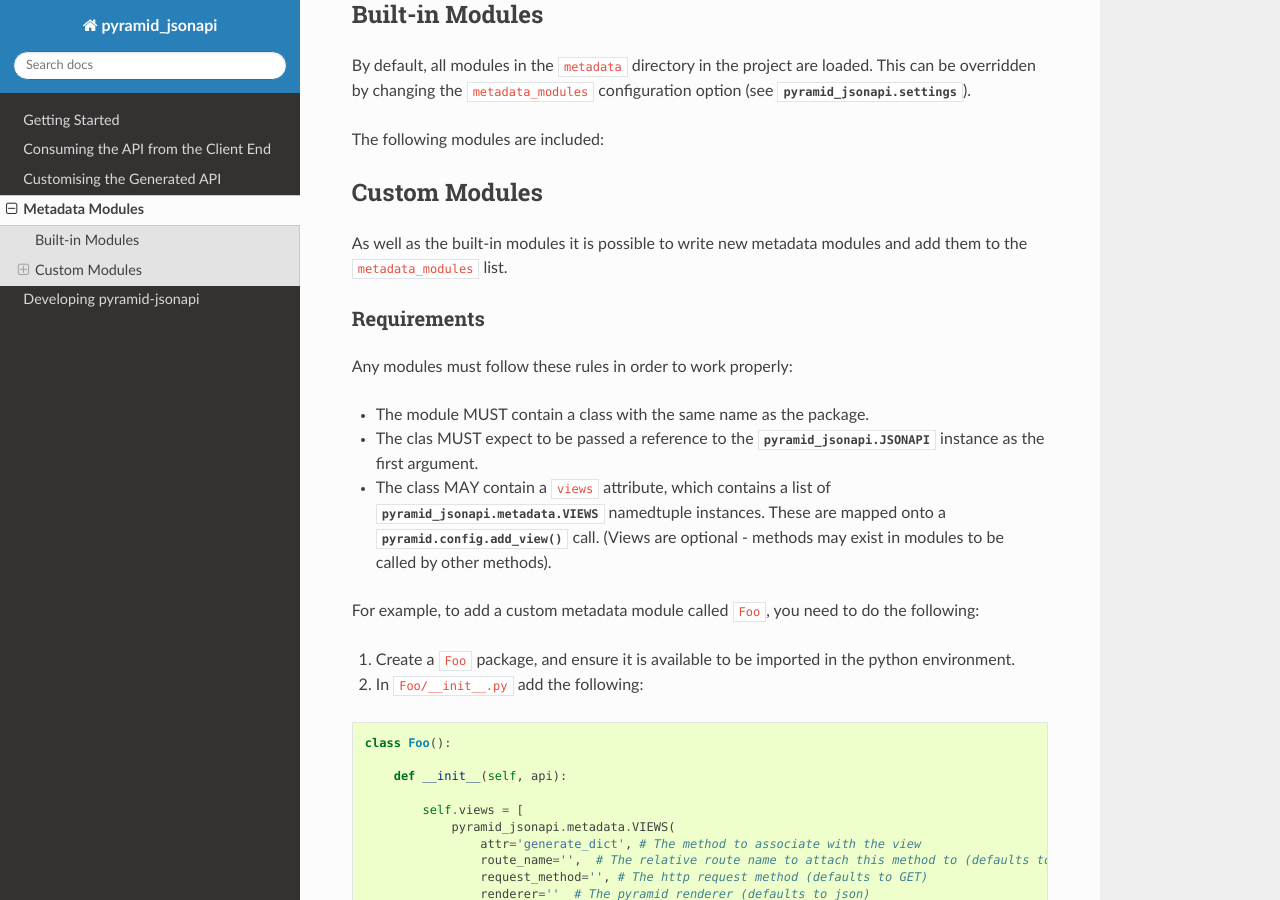
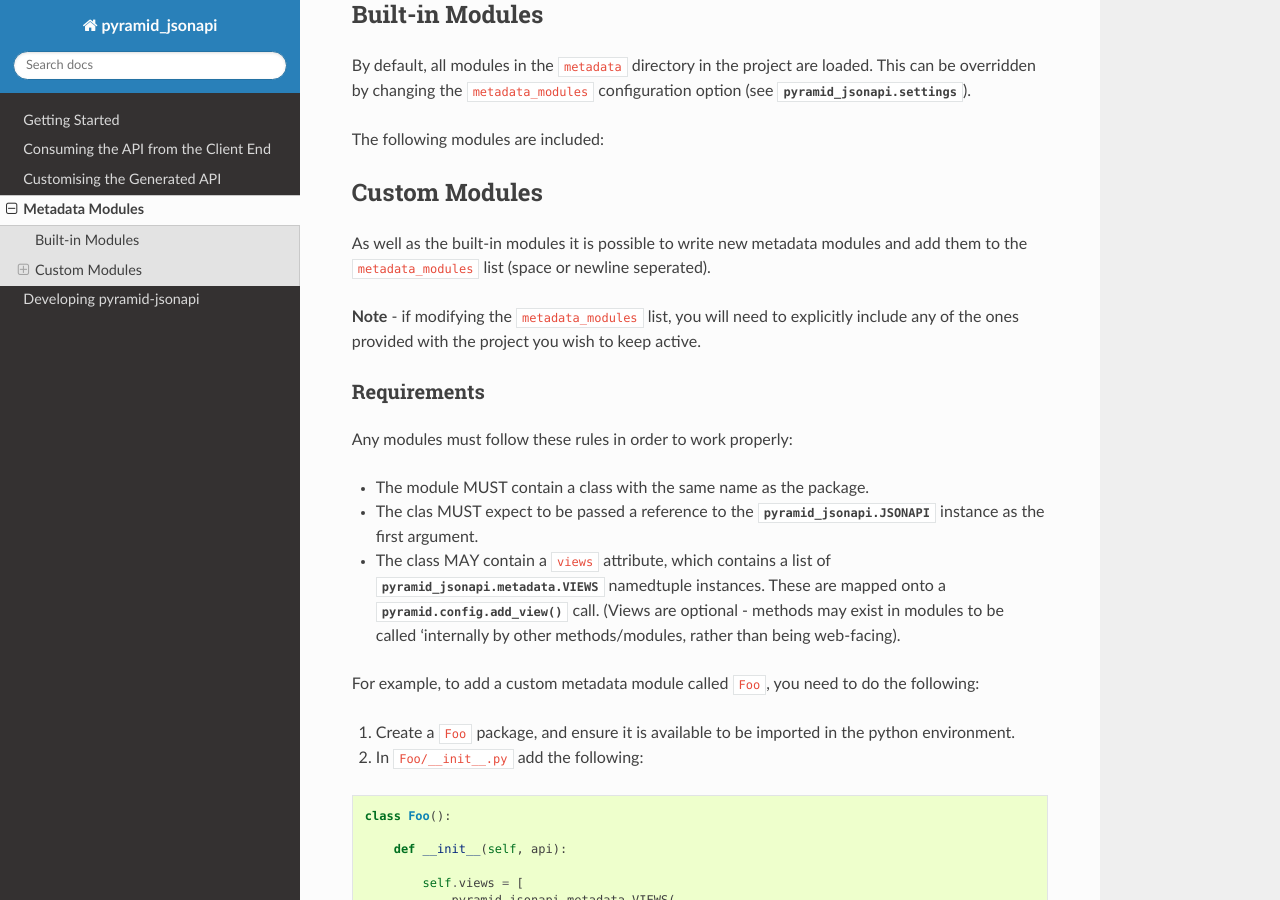
Before and after one commit to colinhiggs/pyramid-jsonapi, a Sphinx documentation site: the page built from docs/source/metadata.rst, in a window 1280 px wide and 900 px high, scrolled down 261 px. Built offline with Sphinx 7.4.7 and the Read the Docs theme 2.0.0, drawn with Linux system fonts in a browser that asks for light colours; pages that are not in the unit, such as notebooks, are missing from menus.

Commit message:
More metadata docs.

```diff
--- a/docs/source/metadata.rst
+++ b/docs/source/metadata.rst
@@ -20,7 +20,10 @@
 --------------
 
 As well as the built-in modules it is possible to write new metadata modules and add them to
-the ``metadata_modules`` list.
+the ``metadata_modules`` list (space or newline seperated).
+
+**Note** - if modifying the ``metadata_modules`` list, you will need to explicitly
+include any of the ones provided with the project you wish to keep active.
 
 Requirements
 ^^^^^^^^^^^^
@@ -30,7 +33,8 @@
 * The module MUST contain a class with the same name as the package.
 * The clas MUST expect to be passed a reference to the :class:`pyramid_jsonapi.JSONAPI` instance as the first argument.
 * The class MAY contain a ``views`` attribute, which contains a list of :class:`pyramid_jsonapi.metadata.VIEWS` namedtuple instances.  These are mapped onto a
-  :func:`pyramid.config.add_view` call. (Views are optional - methods may exist in modules to be called by other methods).
+  :func:`pyramid.config.add_view` call.
+  (Views are optional - methods may exist in modules to be called 'internally by other methods/modules, rather than being web-facing).
 
 
 For example, to add a custom metadata module called ``Foo``, you need to do the following:
@@ -68,4 +72,5 @@
           return "foo: {}".format(request.matchdict['endpoint'])
 
 
-Note the use of the `Route pattern syntax <https://docs.pylonsproject.org/projects/pyramid/en/latest/narr/urldispatch.html#route-pattern-syntax>`_ in the second example would result in ``generate_string()`` being called for route ``/metadata/Foo/resource/baz`` with endpoint set to ``baz``.
+Note the use of the `Route pattern syntax <https://docs.pylonsproject.org/projects/pyramid/en/latest/narr/urldispatch.html#route-pattern-syntax>`_
+in the second example would result in ``generate_string()`` being called for route ``/metadata/Foo/resource/baz`` with endpoint set to ``baz``.
```
